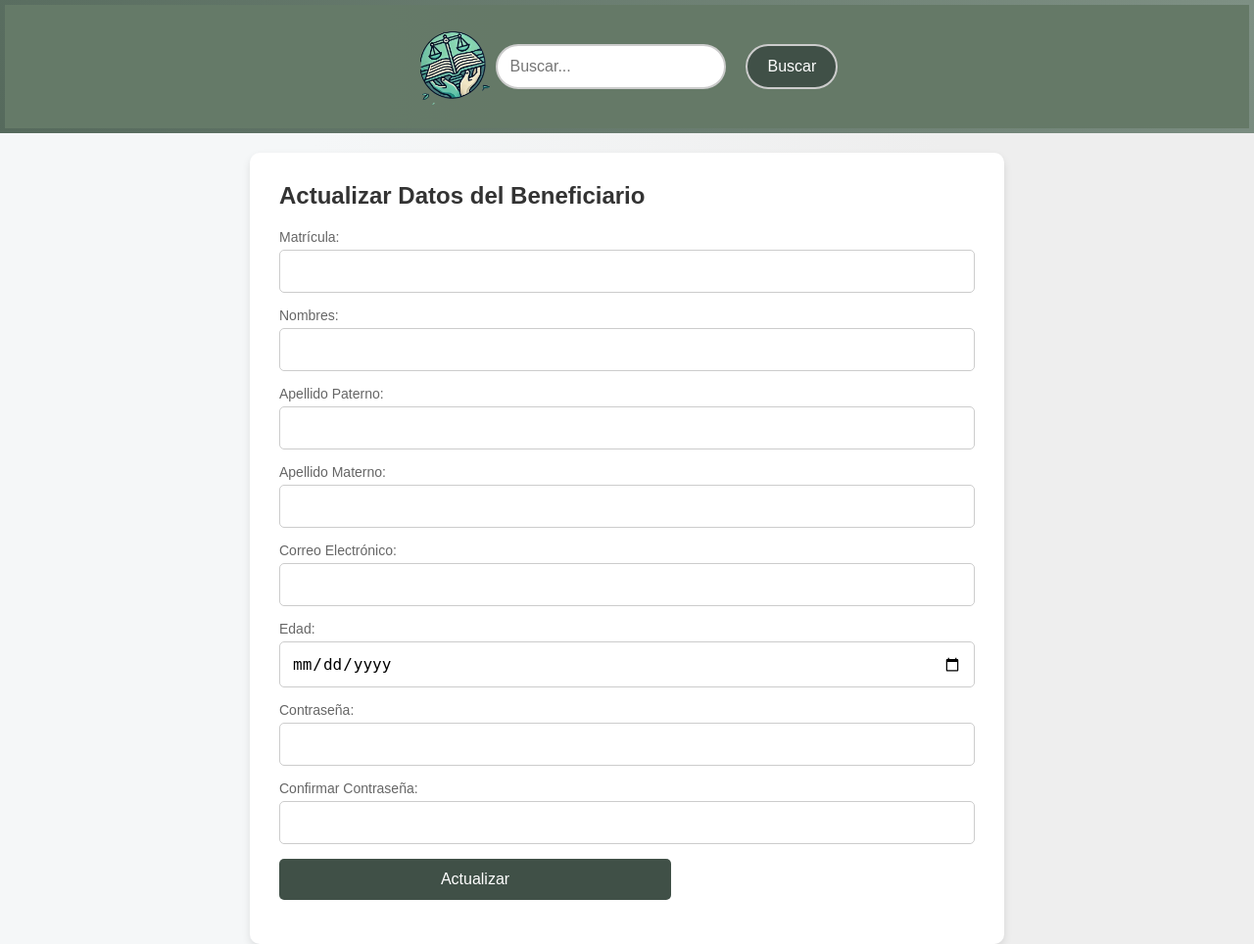
After one commit to jazmin-dominguez/App-Web-CRUD, a PHP site: page /actualizacion.php in a window 1280 px wide. The commit adds this page. Shown: the whole page at 98% size. Run offline with PHP 8.4, Linux system fonts and the light colour scheme.

Commit message:
correcciones y avances

```diff
--- /dev/null
+++ b/actualizacion.php
@@ -0,0 +1,137 @@
+<?php include 'header.php'; ?>
+
+<!DOCTYPE html>
+<html lang="es">
+<head>
+    <meta charset="UTF-8">
+    <meta name="viewport" content="width=device-width, initial-scale=1.0">
+    <title>Actualizar Beneficiario</title>
+    <style>
+        * {
+            margin: 0;
+            padding: 0;
+            box-sizing: border-box;
+            text-decoration: none;
+            list-style: none;
+        }
+
+        body {
+            background: linear-gradient(
+                90deg,
+                rgba(245, 247, 248, 1) 25%,
+                rgba(238, 238, 238, 1) 75%
+            );
+            font-family: Arial, Helvetica, sans-serif;
+        }
+
+        .container {
+            max-width: 800px;
+            margin: 0 auto;
+            padding: 0 15px;
+        }
+
+        .form-container {
+            background: white;
+            padding: 30px;
+            border-radius: 10px;
+            box-shadow: 0 4px 8px rgba(0, 0, 0, 0.1);
+            margin-top: 20px;
+        }
+
+        .form-container h2 {
+            margin-bottom: 20px;
+            font-size: 24px;
+            color: #333;
+        }
+
+        .input-group {
+            margin-bottom: 15px;
+        }
+
+        .input-group label {
+            display: block;
+            font-size: 14px;
+            color: #666;
+            margin-bottom: 5px;
+        }
+
+        .input-group input[type="text"],
+        .input-group input[type="password"],
+        .input-group input[type="email"],
+        .input-group input[type="date"] {
+            width: 100%;
+            padding: 12px;
+            border: 1px solid #ccc;
+            border-radius: 5px;
+            font-size: 16px;
+        }
+
+        .input-group input[type="text"]:focus,
+        .input-group input[type="password"]:focus,
+        .input-group input[type="email"]:focus,
+        .input-group input[type="date"]:focus {
+            border-color: #7d9c86;
+            outline: none;
+        }
+
+        button[type="submit"] {
+            width: 100%;
+            padding: 12px;
+            border: none;
+            background-color: #405047;
+            color: white;
+            border-radius: 5px;
+            cursor: pointer;
+            font-size: 16px;
+        }
+
+        button[type="submit"]:hover {
+            background-color: #859686;
+        }
+    </style>
+</head>
+<body>
+    <div class="container">
+        <div class="form-container">
+            <h2>Actualizar Datos del Beneficiario</h2>
+            <form id="updateForm" action="actualizacion.php" method="post">
+                <div class="input-group">
+                    <label for="matricula">Matrícula:</label>
+                    <input type="text" id="matricula" name="matricula" required>
+                </div>
+                <div class="input-group">
+                    <label for="nombres">Nombres:</label>
+                    <input type="text" id="nombres" name="nombres" required>
+                </div>
+                <div class="input-group">
+                    <label for="apellidopaterno">Apellido Paterno:</label>
+                    <input type="text" id="apellidopaterno" name="apellidopaterno" required>
+                </div>
+                <div class="input-group">
+                    <label for="apellidomaterno">Apellido Materno:</label>
+                    <input type="text" id="apellidomaterno" name="apellidomaterno" required>
+                </div>
+                <div class="input-group">
+                    <label for="correo">Correo Electrónico:</label>
+                    <input type="email" id="correo" name="correo" required>
+                </div>
+                <div class="input-group">
+                    <label for="edad">Edad:</label>
+                    <input type="date" id="edad" name="edad" required>
+                </div>
+                <div class="input-group">
+                    <label for="contrasena">Contraseña:</label>
+                    <input type="password" id="contrasena" name="contrasena" required>
+                </div>
+                <div class="input-group">
+                    <label for="confirmarcontrasena">Confirmar Contraseña:</label>
+                    <input type="password" id="confirmarcontrasena" name="confirmarcontrasena" required>
+                </div>
+                <div class="input-group">
+                    <button type="submit">Actualizar</button>
+                </div>
+            </form>
+        </div>
+    </div>
+</body>
+</html>
--- a/login/header.php
+++ b/header.php
@@ -3,8 +3,8 @@
 <head>
     <meta charset="UTF-8">
     <meta name="viewport" content="width=device-width, initial-scale=1.0">
-    <title>login</title>
-    <link rel="stylesheet" href="../login/style.css">
+    <title>Unity Class</title>
+    <link rel="stylesheet" href="style.css">
 </head>
 <body>
     <header class="back">
@@ -12,7 +12,7 @@
             <div class="menu">
                 <div class="logo">
                     <a href="#">
-                        <img src="../img/logo.png" alt="Logo">
+                        <img src="img/logo.png" alt="Logo">
                     </a>
                 </div>
                 <div class="search-form">
```
Also changed, not shown: login.php (renamed from login/index.php), style.css (renamed from login/style.css).
